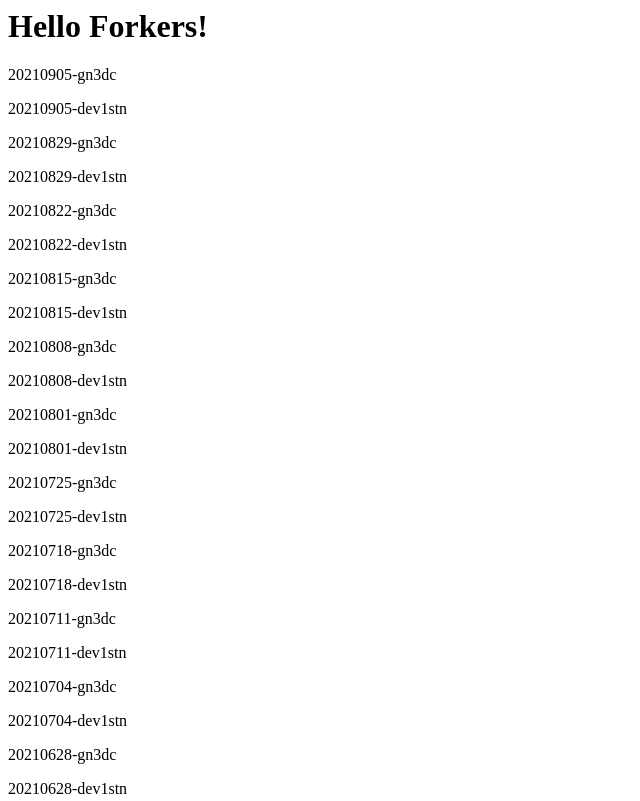
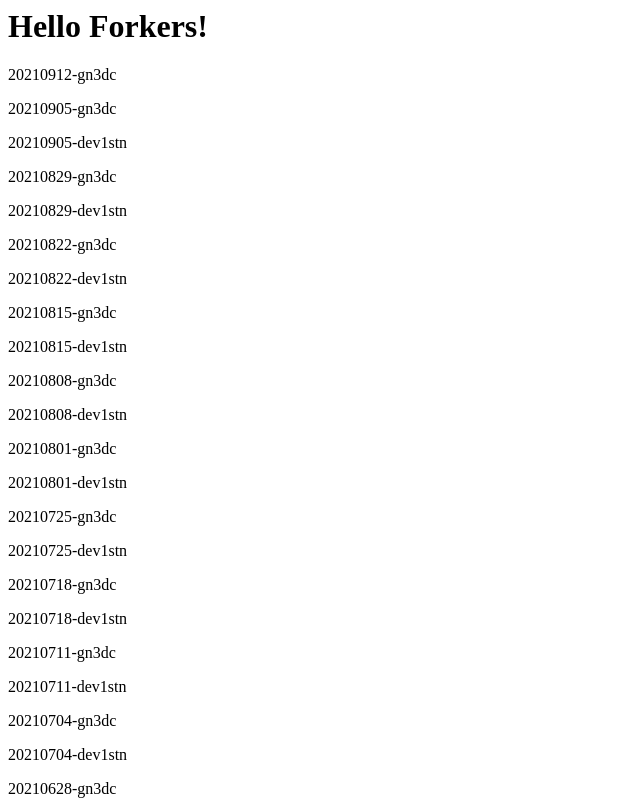
Before and after one commit to gn3dc/fork-test, a plain HTML site: page index.html in a window 1280 px wide. Shown: the top 801 px of the page, without its empty margins (0-640 px from the left). Drawn offline with Linux system fonts and the light colour scheme.

Commit message:
Weekly update 20210912

```diff
--- a/index.html
+++ b/index.html
@@ -7,6 +7,7 @@
     <body>
         <h1>Hello Forkers!</h1>
         <!- Append your update after this line-!>
+        <p>20210912-gn3dc</p>
         <p>20210905-gn3dc</p>
         <p>20210905-dev1stn</p>
         <p>20210829-gn3dc</p>
```
